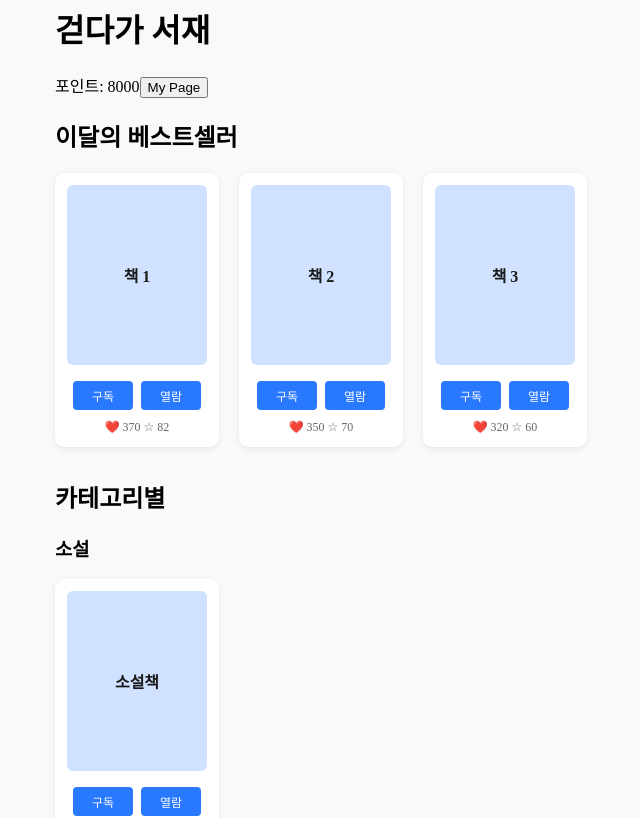
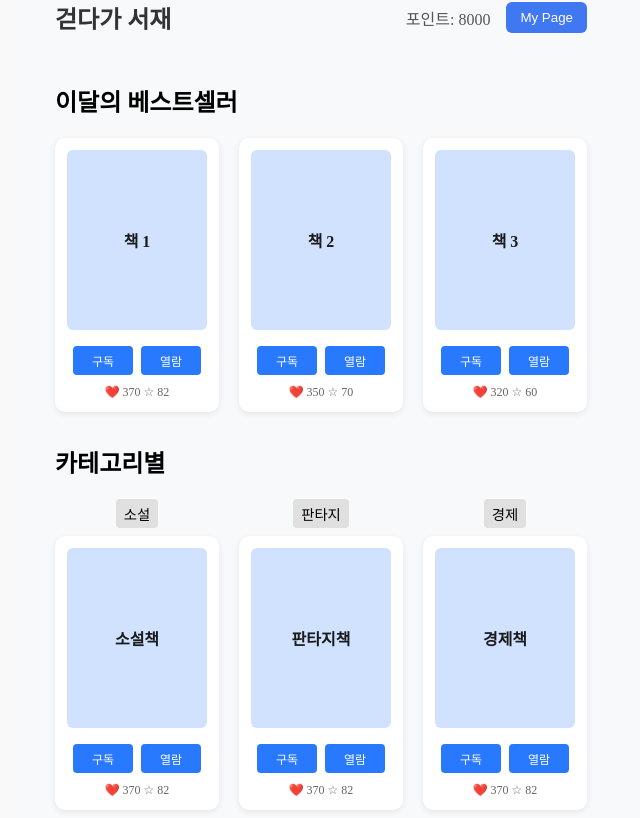
Before and after one commit to rngusrb/5th_miniproject, a React (Vite) app in the folder frontend/: page /main/user in a window 1280 px wide. Shown: the part 163-981 px from the top of the page, without its empty margins (299-939 px from the left). Built offline with nearby package versions, Linux system fonts and the light colour scheme.

Commit message:
유저 메인페이지 UI 수정

```diff
--- a/frontend/src/pages/User/UserMainPage.css
+++ b/frontend/src/pages/User/UserMainPage.css
@@ -1,3 +1,4 @@
+/* 전체 레이아웃 */
 .user-main-container {
   display: flex;
   padding: 40px;
@@ -6,30 +7,34 @@
   box-sizing: border-box;
 }
 
+/* 왼쪽 영역 */
 .main-left {
   flex: 1;
   padding-right: 40px;
 }
 
-.header {
+/* 오른쪽 My Page */
+.main-right {
+  width: 280px;
+}
+
+/* 헤더 */
+.user-header-panel {
   display: flex;
   align-items: center;
   gap: 16px;
   margin-bottom: 32px;
 }
-
-.header h1 {
+.user-header-panel h1 {
   flex: 1;
   font-size: 24px;
   color: #333;
 }
-
-.header span {
+.user-header-panel span {
   font-size: 16px;
   color: #555;
 }
-
-.header button {
+.user-header-panel button {
   padding: 8px 14px;
   background-color: #4078f2;
   color: white;
@@ -38,13 +43,30 @@
   cursor: pointer;
 }
 
-.book-grid {
-  display: flex;
+/* 이달의 베스트셀러: 3열 grid */
+.bestseller-grid {
+  display: grid;
+  grid-template-columns: repeat(3, 1fr);
   gap: 20px;
-  flex-wrap: wrap;
   margin-bottom: 32px;
 }
 
-.main-right {
-  width: 280px;
+/* 카테고리별: 3열 grid */
+.category-grid {
+  display: grid;
+  grid-template-columns: repeat(3, 1fr);
+  gap: 20px;
+  margin-bottom: 32px;
 }
+.category-item {
+  display: flex;
+  flex-direction: column;
+  align-items: center;
+}
+.category-label {
+  background-color: #e0e0e0;
+  padding: 4px 8px;
+  border-radius: 4px;
+  font-size: 0.9rem;
+  margin-bottom: 8px;
+}
--- a/frontend/src/pages/User/UserMainPage.jsx
+++ b/frontend/src/pages/User/UserMainPage.jsx
@@ -22,34 +22,40 @@ export default function UserMainPage() {
 
   return (
     <MainLayout>
-      <div className="user-main-container">
+      <div className="user-main-container">       {/* ② 최상위 container */}
         <div className="main-left">
+          {/* 헤더 */}
           <div className="user-header-panel">
             <h1>걷다가 서재</h1>
             <span>포인트: 8000</span>
-            <button onClick={() => setShowMyPage(!showMyPage)}>My Page</button>
+            <button onClick={() => setShowMyPage(v => !v)}>
+              My Page
+            </button>
           </div>
 
+          {/* 이달의 베스트셀러 */}
           <h2>이달의 베스트셀러</h2>
-          <div className="book-grid">
+          <div className="bestseller-grid">
             {bestsellers.map(book => (
               <BookCard key={book.id} book={book} />
             ))}
           </div>
 
+          {/* 카테고리별 */}
           <h2>카테고리별</h2>
-          {Object.entries(categories).map(([category, books]) => (
-            <div key={category}>
-              <h3>{category}</h3>
-              <div className="book-grid">
+          <div className="category-grid">
+            {Object.entries(categories).map(([catName, books]) => (
+              <div key={catName} className="category-item">
+                <div className="category-label">{catName}</div>
                 {books.map(book => (
                   <BookCard key={book.id} book={book} />
                 ))}
               </div>
-            </div>
-          ))}
+            ))}
+          </div>
         </div>
 
+        {/* My Page 패널 */}
         {showMyPage && (
           <div className="main-right">
             <MyPagePanel onClose={() => setShowMyPage(false)} />
```
